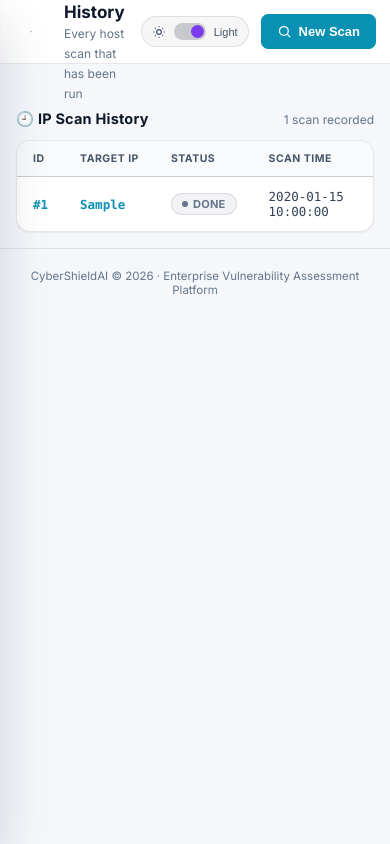
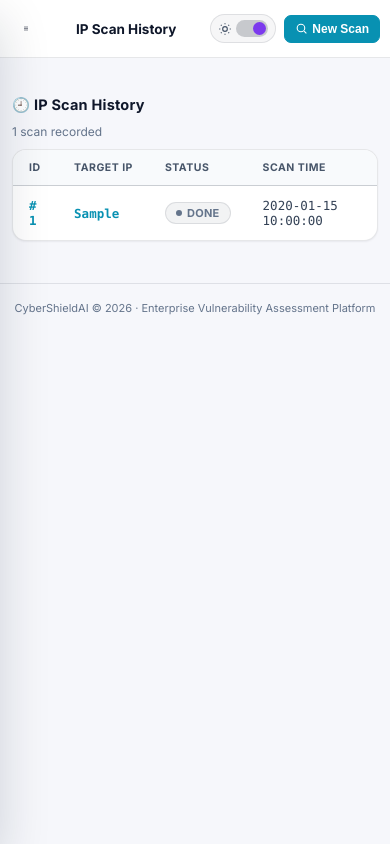
Before and after one commit to shubhvaghani2108/CyberShieldAI, a Flask app: page /history in a window 390 px wide. Run offline with Flask 3, Linux system fonts and the light colour scheme; the visitor is signed in with stand-in values (Sample User, id 1); a database or web service that is not in the repository returns one stand-in record (values such as "Sample title"); some libraries are stand-ins or nearby versions.

Commit message:
fix(ui): enhance mobile responsive layout across all viewports (320px-768px)

```diff
--- a/dashboard/static/css/dashboard.css
+++ b/dashboard/static/css/dashboard.css
@@ -55,20 +55,28 @@
   --neon-pink:#ec4899;
 }
 
-*{ box-sizing:border-box; }
-
-html,body{
-  margin:0;
-  padding:0;
-  min-height:100%;
-  background:var(--bg-0);
-  color:var(--text-0);
-  font-family:'Inter','Segoe UI',system-ui,-apple-system,sans-serif;
-  -webkit-font-smoothing:antialiased;
+*, *::before, *::after {
+  box-sizing: border-box;
 }
 
-a{ color:inherit; text-decoration:none; }
-ul{ list-style:none; margin:0; padding:0; }
+html, body {
+  margin: 0;
+  padding: 0;
+  min-height: 100%;
+  max-width: 100%;
+  overflow-x: hidden;
+  background: var(--bg-0);
+  color: var(--text-0);
+  font-family: 'Inter','Segoe UI',system-ui,-apple-system,sans-serif;
+  -webkit-font-smoothing: antialiased;
+}
+
+img, svg, canvas, video {
+  max-width: 100%;
+}
+
+a { color: inherit; text-decoration: none; overflow-wrap: anywhere; }
+ul { list-style: none; margin: 0; padding: 0; }
 
 /* particles element kept in the DOM for backwards compatibility but no
    longer rendered — a flat surface reads as more professional than an
@@ -81,6 +89,9 @@ ul{ list-style:none; margin:0; padding:0; }
   z-index:1;
   display:flex;
   min-height:100vh;
+  width:100%;
+  max-width:100%;
+  overflow-x:hidden;
 }
 
 /* ---------- sidebar (slide-in panel, closed by default at every
@@ -277,6 +288,9 @@ ul{ list-style:none; margin:0; padding:0; }
   min-width:0;
   display:flex;
   flex-direction:column;
+  width:100%;
+  max-width:100%;
+  overflow-x:hidden;
 }
 
 /* ---------- topbar ---------- */
@@ -544,7 +558,13 @@ ul{ list-style:none; margin:0; padding:0; }
 }
 
 /* ---------- tables ---------- */
-.table-wrap{ overflow-x:auto; }
+.table-wrap, .table-responsive{
+  width:100%;
+  max-width:100%;
+  overflow-x:auto;
+  -webkit-overflow-scrolling:touch;
+  display:block;
+}
 table{
   width:100%;
   border-collapse:collapse;
@@ -809,23 +829,297 @@ html[data-theme="light"] .theme-toggle .thumb {
   background: var(--accent-2);
 }
 
-/* ---------- mobile / responsive ---------- */
+/* =========================================================
+   RESPONSIVE & MOBILE BREAKPOINTS
+   Target Viewports: 320px, 360px, 375px, 390px, 400px, 414px, 430px, 480px, 768px.
+   Desktop view (>= 981px) remains 100% identical.
+   ========================================================= */
+
 .sidebar-toggle{
   display:inline-flex;
   align-items:center;
   justify-content:center;
   width:34px; height:34px;
   border-radius:var(--radius-sm);
+  flex-shrink:0;
 }
+
+/* Ensure long text, URLs, and code snippets wrap safely */
+.mono, .info-table td, .remark-list li, .feed-title, .feed-meta {
+  overflow-wrap: anywhere;
+  word-break: break-word;
+}
+
+/* --- Tablet / Medium Devices (<= 980px) --- */
 @media (max-width: 980px){
-  .cards{ grid-template-columns:repeat(2,1fr); }
-  .chart-grid, .split-grid{ grid-template-columns:1fr; }
+  .cards{
+    grid-template-columns:repeat(2, 1fr);
+    gap:12px;
+  }
+  .chart-grid,
+  .split-grid{
+    grid-template-columns:1fr;
+    gap:14px;
+  }
+  .sidebar{
+    width:min(285px, 85vw);
+    max-width:85vw;
+  }
+  .profile-layout-grid{
+    grid-template-columns:1fr !important;
+    gap:18px !important;
+  }
 }
-@media (max-width: 560px){
-  .cards{ grid-template-columns:1fr; }
-  .container{ padding:16px; }
-  .topbar{ padding:0 14px; }
-  .sidebar{ width:82vw; }
+
+/* --- Small Tablet / Large Mobile (<= 768px) --- */
+@media (max-width: 768px){
+  .container{
+    padding:20px 16px 50px;
+  }
+  .topbar{
+    padding:0 16px;
+    gap:10px;
+  }
+  .topbar .page-title h1{
+    font-size:15px;
+    white-space:nowrap;
+    overflow:hidden;
+    text-overflow:ellipsis;
+    max-width:240px;
+  }
+  .topbar .page-title span{
+    display:none;
+  }
+  .topbar-actions{
+    gap:8px;
+  }
+  .chart-container{
+    height:210px;
+  }
+}
+
+/* --- Mobile Viewports (<= 640px: 640px, 480px, 430px, 414px, 400px, 390px, 375px, 360px, 320px) --- */
+@media (max-width: 640px){
+  .container{
+    padding:16px 12px 42px;
+  }
+  .topbar{
+    padding:0 12px;
+    gap:8px;
+    height:58px;
+  }
+  .topbar .page-title h1{
+    font-size:14px;
+    max-width:160px;
+  }
+
+  /* Cards stack cleanly to 1 column on mobile */
+  .cards{
+    grid-template-columns:1fr;
+    gap:12px;
+  }
+  .card{
+    padding:16px 18px;
+    width:100%;
+  }
+  .card h2{
+    font-size:24px;
+  }
+
+  /* Unified stat grid 1 column */
+  .stat-grid{
+    grid-template-columns:1fr !important;
+    gap:12px;
+  }
+
+  /* Info-table (Target Overview, Host Details, etc.) full-width block layout */
+  .info-table,
+  .info-table tbody,
+  .info-table tr,
+  .info-table th,
+  .info-table td{
+    display:block;
+    width:100%;
+    box-sizing:border-box;
+  }
+  .info-table tr{
+    padding:8px 0;
+    border-bottom:1px solid var(--hairline);
+  }
+  .info-table th{
+    width:100% !important;
+    padding:4px 0 2px 0 !important;
+    border-bottom:none;
+    font-size:11px;
+    text-transform:uppercase;
+    letter-spacing:0.6px;
+    color:var(--text-2);
+  }
+  .info-table td{
+    padding:2px 0 6px 0 !important;
+    border-bottom:none;
+    overflow-wrap:anywhere;
+    word-break:break-word;
+  }
+  .info-table tr:last-child{
+    border-bottom:none;
+  }
+
+  /* Panel headings and export buttons wrap into neat mobile rows */
+  .panel-heading{
+    flex-direction:column;
+    align-items:flex-start;
+    gap:10px;
+    margin:22px 0 10px;
+  }
+  .panel-heading > div:last-child{
+    width:100%;
+    margin-left:0 !important;
+    display:flex;
+    flex-wrap:wrap;
+    gap:6px;
+  }
+  .panel-heading > div:last-child .btn{
+    flex:1;
+    min-width:110px;
+    justify-content:center;
+  }
+
+  /* Risk report grids override */
+  div[style*="minmax(280px"],
+  div[style*="minmax(320px"]{
+    grid-template-columns:1fr !important;
+    gap:14px !important;
+  }
+
+  /* Modal responsiveness */
+  .modal{
+    width:100%;
+    max-width:calc(100vw - 20px);
+    padding:18px 16px;
+  }
+  .modal h3{
+    font-size:15px;
+  }
+  .scan-tabs{
+    margin:12px 0 14px;
+    gap:4px;
+  }
+  .scan-tab{
+    padding:7px 8px;
+    font-size:12px;
+  }
+  .modal-actions{
+    margin-top:14px;
+    gap:8px;
+  }
+}
+
+/* --- Compact Mobile Devices (<= 480px: 430px, 414px, 400px, 390px, 375px) --- */
+@media (max-width: 480px){
+  .topbar{
+    padding:0 10px;
+    gap:6px;
+  }
+  .topbar .page-title h1{
+    font-size:13.5px;
+    max-width:130px;
+  }
+  .theme-toggle{
+    padding:5px 7px;
+    gap:4px;
+  }
+  .theme-toggle .theme-toggle-label{
+    display:none;
+  }
+  .topbar .btn-primary[data-open-scan-modal]{
+    padding:6px 10px;
+    font-size:12px;
+    gap:4px;
+    white-space:nowrap;
+  }
+  .topbar .btn-primary[data-open-scan-modal] svg{
+    width:13px;
+    height:13px;
+  }
+  .sidebar-toggle{
+    width:32px;
+    height:32px;
+  }
+  .sidebar{
+    width:min(275px, 86vw);
+  }
+  .content-panel{
+    padding:14px 14px;
+  }
+  .chart-card{
+    padding:14px 14px;
+  }
+  .chart-container{
+    height:195px;
+  }
+  .footer{
+    padding:16px 12px;
+    font-size:11px;
+    line-height:1.5;
+    word-break:break-word;
+  }
+  .btn{
+    padding:8px 12px;
+    font-size:12.5px;
+  }
+  .toast-stack{
+    bottom:12px;
+    right:12px;
+    left:12px;
+  }
+  .toast{
+    font-size:12px;
+    padding:10px 14px;
+  }
+}
+
+/* --- Ultra-Narrow Mobile Devices (<= 360px: 360px, 320px) --- */
+@media (max-width: 360px){
+  .container{
+    padding:12px 8px 36px;
+  }
+  .topbar{
+    padding:0 8px;
+    gap:4px;
+  }
+  .topbar .page-title h1{
+    font-size:12px;
+    max-width:95px;
+  }
+  .topbar .btn-primary[data-open-scan-modal]{
+    padding:5px 8px;
+    font-size:11px;
+  }
+  .theme-toggle .track{
+    width:28px;
+    height:15px;
+  }
+  .theme-toggle .thumb{
+    width:11px;
+    height:11px;
+  }
+  html[data-theme="light"] .theme-toggle .thumb{
+    transform:translateX(13px);
+  }
+  .card{
+    padding:12px 14px;
+  }
+  .card h2{
+    font-size:22px;
+  }
+  .chart-container{
+    height:175px;
+  }
+  .modal{
+    padding:14px 10px;
+    max-width:calc(100vw - 12px);
+  }
 }
 
 /* ---------- desktop: sidebar is a permanently pinned navigation panel,
```
Also changed, not shown: dashboard/templates/risk_report.html (+14 -2 lines).
